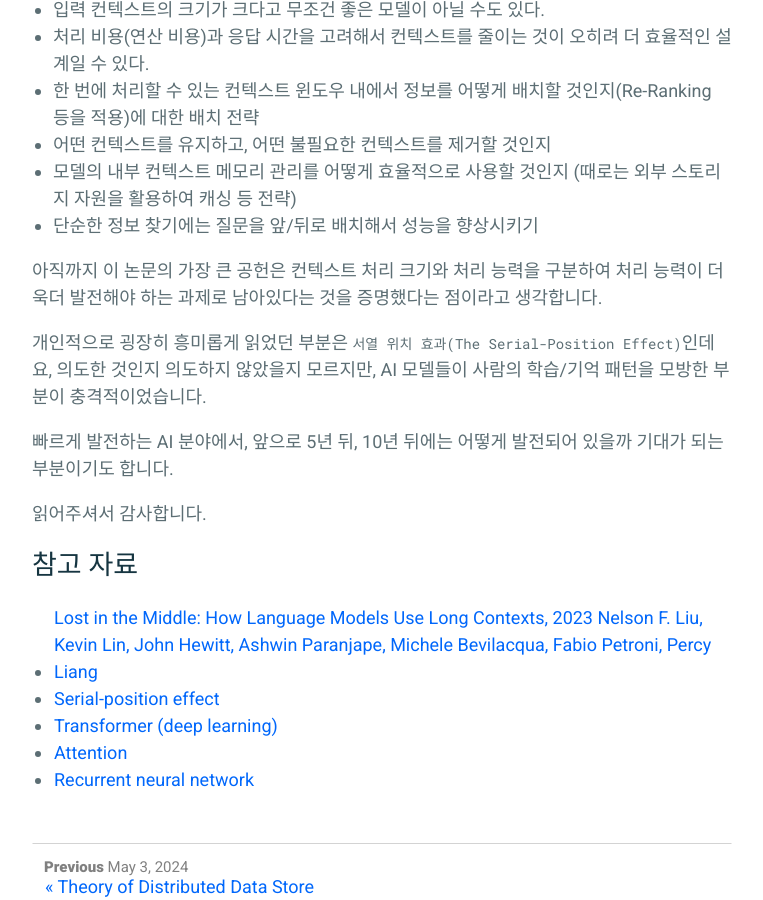
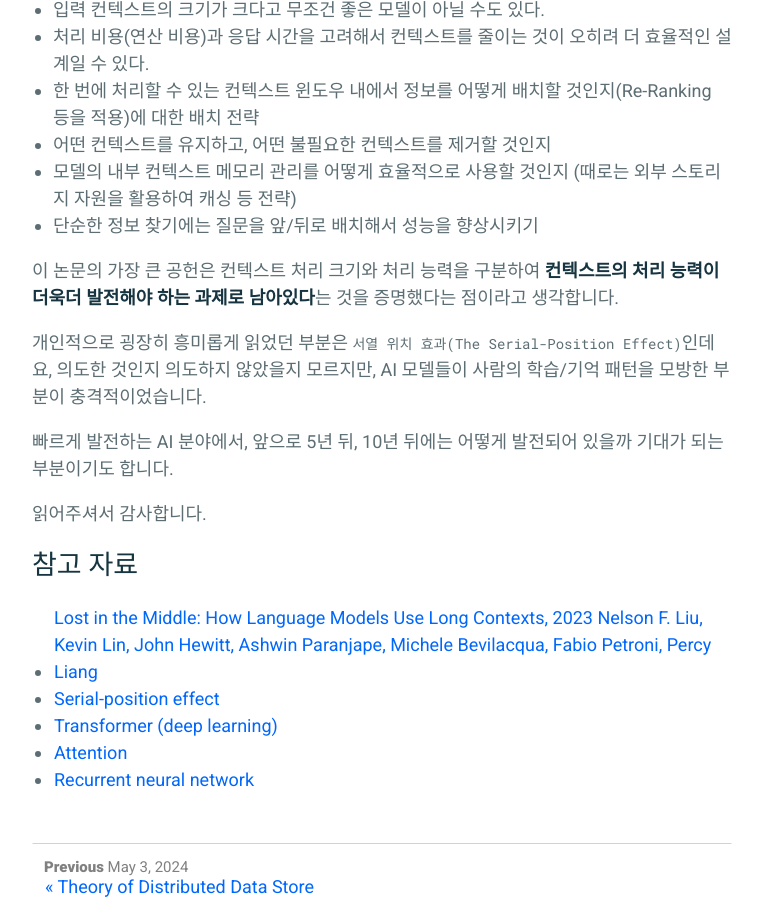
Before and after one commit to parkhuiwo0/parkhuiwo0.github.io, a Jekyll site: the page built from _posts/2026-03-27-Lost-In-the-Middle.md, in a window 1280 px wide and 900 px high, scrolled down 13241 px. Shown: the whole window, without its empty margins (258-1021 px from the left). Built offline with Jekyll 4.4.1, drawn with Linux system fonts in a browser that asks for light colours.

Commit message:
Update 2026-03-27-Lost-In-the-Middle.md

```diff
--- a/_posts/2026-03-27-Lost-In-the-Middle.md
+++ b/_posts/2026-03-27-Lost-In-the-Middle.md
@@ -377,7 +377,7 @@ Transformer 모델의 시대에서도 상황은 비슷합니다. 모델이 컨
 - 모델의 내부 컨텍스트 메모리 관리를 어떻게 효율적으로 사용할 것인지 (때로는 외부 스토리지 자원을 활용하여 캐싱 등 전략)
 - 단순한 정보 찾기에는 질문을 앞/뒤로 배치해서 성능을 향상시키기
 
-아직까지 이 논문의 가장 큰 공헌은 컨텍스트 처리 크기와 처리 능력을 구분하여 처리 능력이 더욱더 발전해야 하는 과제로 남아있다는 것을 증명했다는 점이라고 생각합니다.
+이 논문의 가장 큰 공헌은 컨텍스트 처리 크기와 처리 능력을 구분하여 **컨텍스트의 처리 능력이 더욱더 발전해야 하는 과제로 남아있다**는 것을 증명했다는 점이라고 생각합니다.
 
 개인적으로 굉장히 흥미롭게 읽었던 부분은 `서열 위치 효과(The Serial-Position Effect)`인데요, 의도한 것인지 의도하지 않았을지 모르지만, AI 모델들이 사람의 학습/기억 패턴을 모방한 부분이 충격적이었습니다.
 
```
